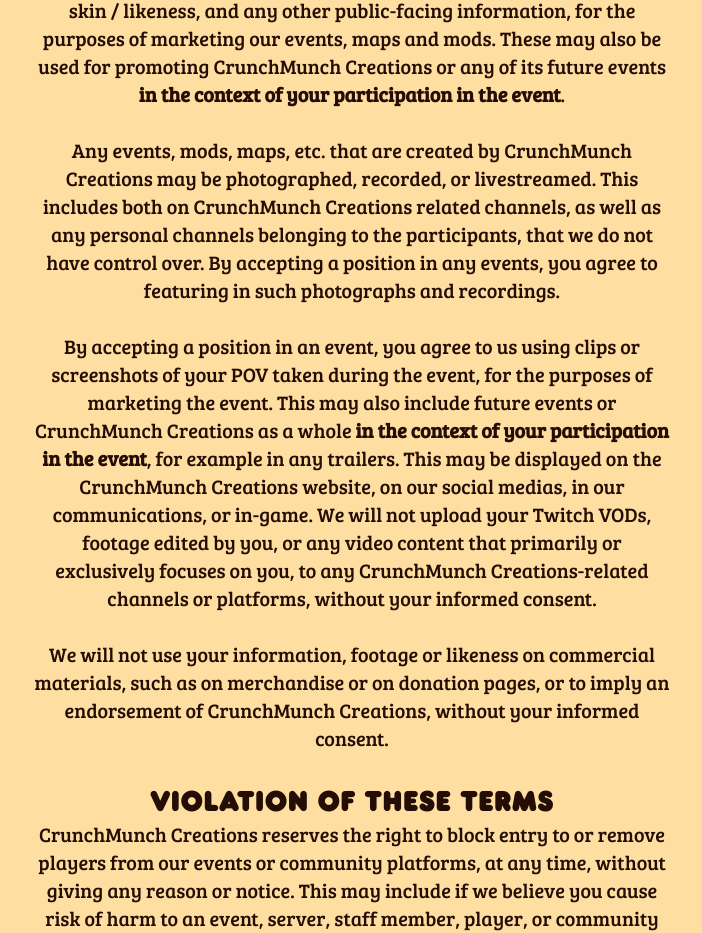
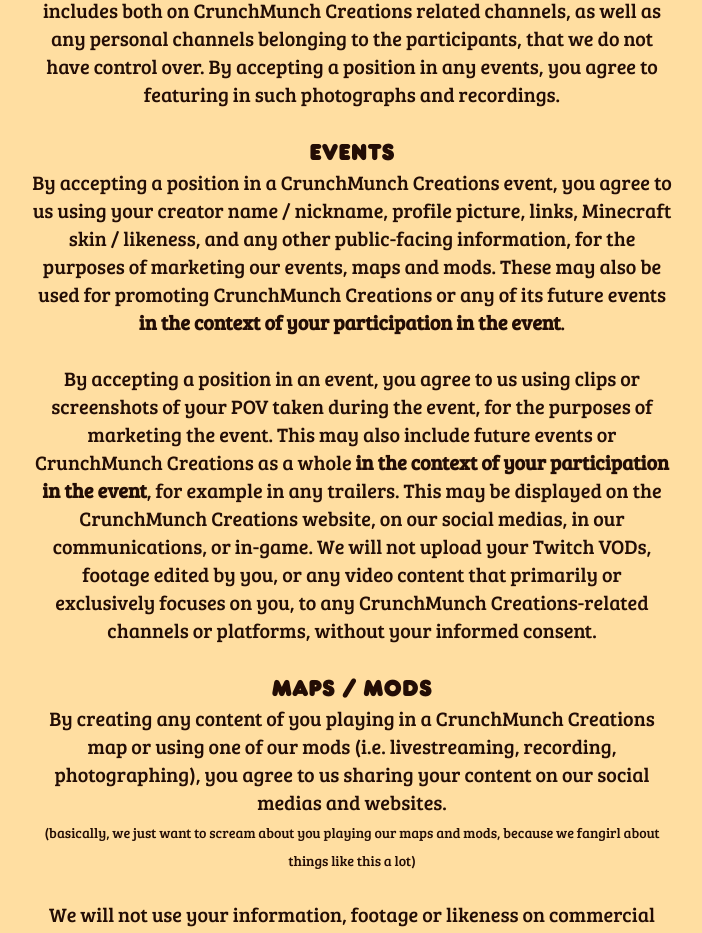
Before and after one commit to CrunchMunchCreations/CrunchMunchCreations.github.io, a Nuxt app: page /terms in a window 1280 px wide. Shown: the part 1460-2393 px from the top of the page, without its empty margins (288-990 px from the left). Built offline with nearby package versions, Linux system fonts and the light colour scheme.

Commit message:
More terms rewording

```diff
--- a/pages/terms.vue
+++ b/pages/terms.vue
@@ -50,13 +50,17 @@
                 <div class="my-8">
                     <h3 class="font-header text-3xl">Marketing Materials</h3>
 
+                    Any events, mods, maps, etc. that are created by CrunchMunch Creations may be photographed, recorded, or livestreamed. This includes both on CrunchMunch
+                    Creations related channels, as well as any personal channels belonging to the participants, that we do not have control over. By accepting a position in
+                    any events, you agree to featuring in such photographs and recordings.
+
+                    <br><br>
+
+                    <h4 class="font-header text-2xl">Events</h4>
+
                     By accepting a position in a CrunchMunch Creations event, you agree to us using your creator name / nickname, profile picture, links,
                     Minecraft skin / likeness, and any other public-facing information, for the purposes of marketing our events, maps and mods. These may also be used
                     for promoting CrunchMunch Creations or any of its future events <span class="font-bold">in the context of your participation in the event</span>.
-                    <br><br>
-                    Any events, mods, maps, etc. that are created by CrunchMunch Creations may be photographed, recorded, or livestreamed. This includes both on CrunchMunch
-                    Creations related channels, as well as any personal channels belonging to the participants, that we do not have control over. By accepting a position in
-                    any events, you agree to featuring in such photographs and recordings.
                     <br><br>
                     By accepting a position in an event, you agree to us using clips or screenshots of your POV taken during the event, for the purposes of marketing the event.
                     This may also include future events or CrunchMunch Creations as a whole <span class="font-bold">in the context of your participation in the event</span>,
@@ -64,6 +68,16 @@
                     upload your Twitch VODs, footage edited by you, or any video content that primarily or exclusively focuses on you, to any CrunchMunch Creations-related channels
                     or platforms, without your informed consent.
                     <br><br>
+
+                    <h4 class="font-header text-2xl">Maps / Mods</h4>
+
+                    By creating any content of you playing in a CrunchMunch Creations map or using one of our mods (i.e. livestreaming, recording, photographing),
+                    you agree to us sharing your content on our social medias and websites.
+                    <br>
+                    <span class="text-sm">(basically, we just want to scream about you playing our maps and mods, because we fangirl about things like this a lot)</span>
+
+                    <br><br>
+
                     We will not use your information, footage or likeness on commercial materials, such as on merchandise or on donation pages, or to imply an endorsement of
                     CrunchMunch Creations, without your informed consent.
                 </div>
```
Also changed, not shown: 1 other file (tests, documents, lock files or other folders).
